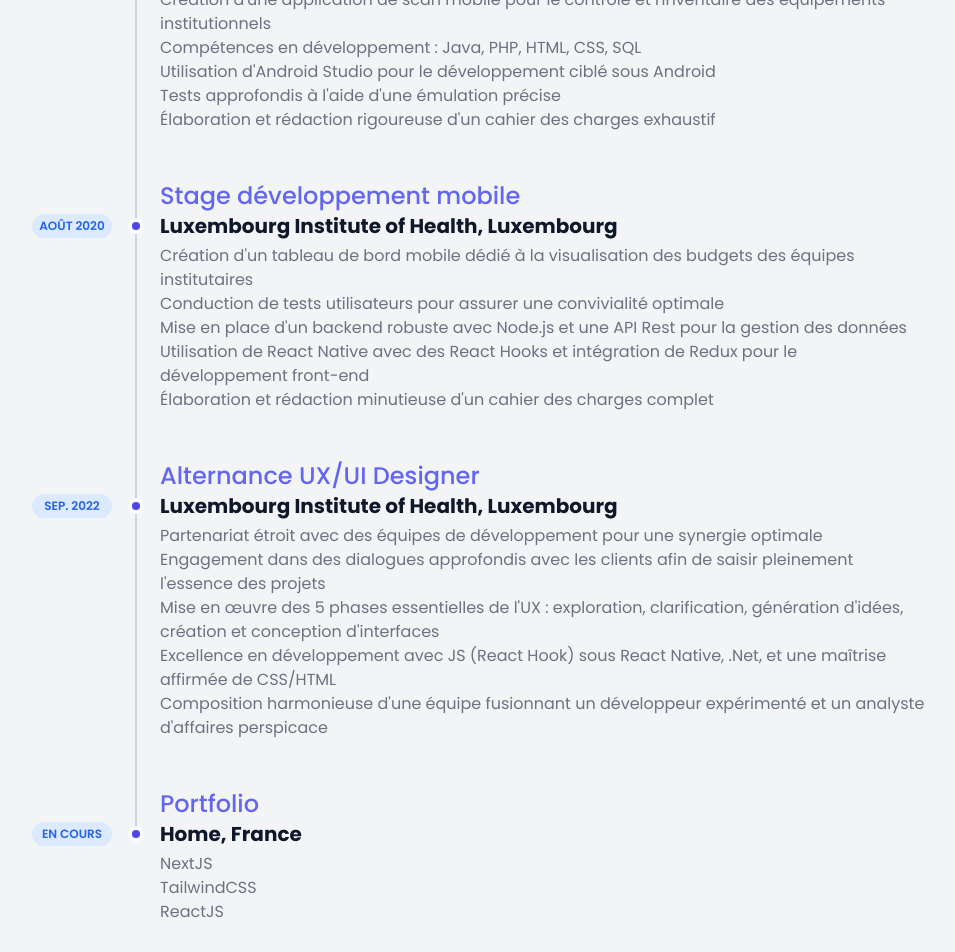
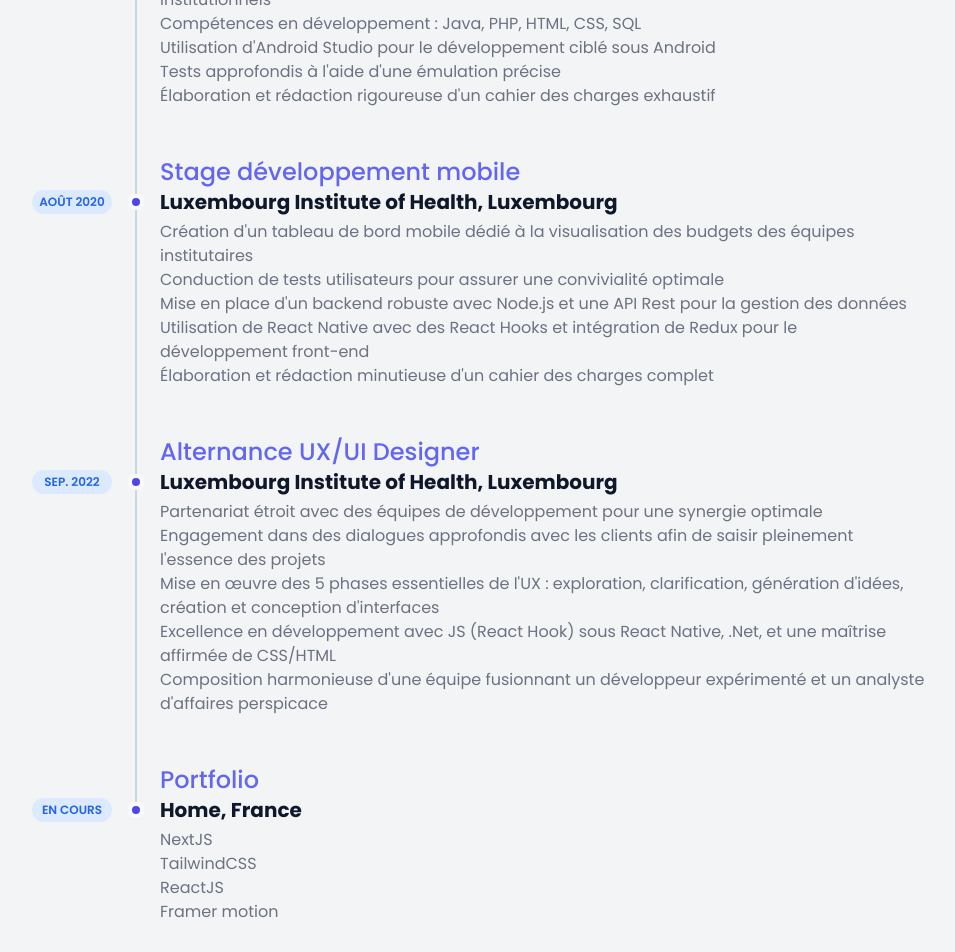
Before and after one commit to Kaohiso/portfolio-nextjs, a Next.js app: page / in a window 1280 px wide. Shown: the part 2800-3752 px from the top of the page, without its empty margins (160-1115 px from the left). Built offline with nearby package versions, Linux system fonts and the light colour scheme.

Commit message:
File for the animations created & addition of the first version of the animations & optimisation of the experience file & V1 completed

```diff
--- /dev/null
+++ b/src/app/components/sections/AnimatedSection.tsx
@@ -0,0 +1,34 @@
+import React from "react";
+import { motion, useAnimation, useInView } from "framer-motion";
+
+interface AnimatedSectionProps {
+  children: any;
+  delay?: number;
+  scale?: number;
+}
+
+const AnimatedSection = ({ children, delay = 0, scale = 0.95 }: AnimatedSectionProps) => {
+
+  const variant = {
+    visible: { opacity: 1, scale: 1 },
+    hidden: { opacity: 0, scale: scale },
+  };
+
+  return (
+    <motion.div
+      initial="hidden"
+      whileInView="visible"
+      viewport={{ once: true }}
+      transition={{
+        duration: 0.8,
+        delay: delay,
+        easeOut: [0, 0.71, 0.2, 1.01],
+      }}
+      variants={variant}
+    >
+      {children}
+    </motion.div>
+  );
+};
+
+export default AnimatedSection;
--- a/src/app/components/sections/experience/index.tsx
+++ b/src/app/components/sections/experience/index.tsx
@@ -1,136 +1,98 @@
 import React from "react";
+import AnimatedSection from "../AnimatedSection";
+
+interface experienceProps {
+  title: string;
+  date: string;
+  place: string;
+  liste: string[];
+}
 
 export default function Experience() {
-  return (
-    <section className="flex flex-col justify-center pt-20">
-      <h1 className="text-6xl text-gray-800 font-semibold mb-9">Expériences</h1>
+  const data = [
+    {
+      title: "Stage développement mobile",
+      date: "Août 2017",
+      place: "Luxembourg Institute of Health, Luxembourg",
+      liste: [
+        "Création d'une application de scan mobile pour le contrôle et l'inventaire des équipements institutionnels",
+        "Compétences en développement : Java, PHP, HTML, CSS, SQL",
+        "Utilisation d'Android Studio pour le développement ciblé sous Android",
+        "Tests approfondis à l'aide d'une émulation précise",
+        "Élaboration et rédaction rigoureuse d'un cahier des charges exhaustif",
+      ],
+    },
+    {
+      title: "Stage développement mobile",
+      date: "Août 2020",
+      place: "Luxembourg Institute of Health, Luxembourg",
+      liste: [
+        "Création d'un tableau de bord mobile dédié à la visualisation des budgets des équipes institutaires",
+        "Conduction de tests utilisateurs pour assurer une convivialité optimale",
+        "Mise en place d'un backend robuste avec Node.js et une API Rest pour la gestion des données",
+        "Utilisation de React Native avec des React Hooks et intégration de Redux pour le développement front-end",
+        "Élaboration et rédaction minutieuse d'un cahier des charges complet",
+      ],
+    },
+    {
+      title: "Alternance UX/UI Designer",
+      date: "Sep. 2022",
+      place: "Luxembourg Institute of Health, Luxembourg",
+      liste: [
+        "Partenariat étroit avec des équipes de développement pour une synergie optimale",
+        "Engagement dans des dialogues approfondis avec les clients afin de saisir pleinement l'essence des projets",
+        "Mise en œuvre des 5 phases essentielles de l'UX : exploration, clarification, génération d'idées, création et conception d'interfaces",
+        "Excellence en développement avec JS (React Hook) sous React Native, .Net, et une maîtrise affirmée de CSS/HTML",
+        "Composition harmonieuse d'une équipe fusionnant un développeur expérimenté et un analyste d'affaires perspicace",
+      ],
+    },
+    {
+      title: "Portfolio",
+      date: "En cours",
+      place: "Home, France",
+      liste: ["NextJS", "TailwindCSS", "ReactJS", "Framer motion"],
+    },
+  ];
+
+  function expSection(item: experienceProps) {
+    return (
       <div className="relative pl-8 sm:pl-32 py-6 group">
         <div className="font-caveat font-medium text-2xl text-indigo-500 mb-1 sm:mb-0">
-          Stage développement mobile
+          <AnimatedSection delay={0.2}>{item.title}</AnimatedSection>
         </div>
         <div className="flex flex-col sm:flex-row items-start mb-1 group-last:before:hidden before:absolute before:left-2 sm:before:left-0 before:h-full before:px-px before:bg-slate-300 sm:before:ml-[6.5rem] before:self-start before:-translate-x-1/2 before:translate-y-3 after:absolute after:left-2 sm:after:left-0 after:w-2 after:h-2 after:bg-indigo-600 after:border-4 after:box-content after:border-slate-50 after:rounded-full sm:after:ml-[6.5rem] after:-translate-x-1/2 after:translate-y-1.5">
           <time className="sm:absolute left-0 translate-y-0.5 inline-flex items-center justify-center text-xs font-semibold uppercase w-20 h-6 mb-3 sm:mb-0 text-blue-600 bg-blue-100 rounded-full">
-            Août 2017
+            <AnimatedSection delay={0.4}>{item.date}</AnimatedSection>
           </time>
           <div className="text-xl font-bold text-slate-900">
-            Luxembourg Institute of Health, Luxembourg
+            <AnimatedSection delay={0.6}>{item.place}</AnimatedSection>
           </div>
         </div>
         <div className="text-gray-500">
           <ul>
-            <li>
-              Création d'une application de scan mobile pour le contrôle et
-              l'inventaire des équipements institutionnels
-            </li>
-            <li>Compétences en développement : Java, PHP, HTML, CSS, SQL</li>
-            <li>
-              Utilisation d'Android Studio pour le développement ciblé sous
-              Android
-            </li>
-            <li>Tests approfondis à l'aide d'une émulation précise</li>
-            <li>
-              Élaboration et rédaction rigoureuse d'un cahier des charges
-              exhaustif
-            </li>
+            {item.liste.map((text, index) => (
+              <AnimatedSection delay={index * 0.2 + 0.8}>
+                <li>{text}</li>
+              </AnimatedSection>
+            ))}
           </ul>
         </div>
       </div>
+    );
+  }
 
-      <div className="relative pl-8 sm:pl-32 py-6 group">
-        <div className="font-caveat font-medium text-2xl text-indigo-500 mb-1 sm:mb-0">
-          Stage développement mobile
-        </div>
-        <div className="flex flex-col sm:flex-row items-start mb-1 group-last:before:hidden before:absolute before:left-2 sm:before:left-0 before:h-full before:px-px before:bg-slate-300 sm:before:ml-[6.5rem] before:self-start before:-translate-x-1/2 before:translate-y-3 after:absolute after:left-2 sm:after:left-0 after:w-2 after:h-2 after:bg-indigo-600 after:border-4 after:box-content after:border-slate-50 after:rounded-full sm:after:ml-[6.5rem] after:-translate-x-1/2 after:translate-y-1.5">
-          <time className="sm:absolute left-0 translate-y-0.5 inline-flex items-center justify-center text-xs font-semibold uppercase w-20 h-6 mb-3 sm:mb-0 text-blue-600 bg-blue-100 rounded-full">
-            Août 2020
-          </time>
-          <div className="text-xl font-bold text-slate-900">
-            Luxembourg Institute of Health, Luxembourg
-          </div>
-        </div>
-        <div className="text-gray-500">
-          <ul>
-            <li>
-              Création d'un tableau de bord mobile dédié à la visualisation des
-              budgets des équipes institutaires
-            </li>
-            <li>
-              Conduction de tests utilisateurs pour assurer une convivialité
-              optimale
-            </li>
-            <li>
-              Mise en place d'un backend robuste avec Node.js et une API Rest
-              pour la gestion des données
-            </li>
-            <li>
-              Utilisation de React Native avec des React Hooks et intégration de
-              Redux pour le développement front-end
-            </li>
-            <li>
-              Élaboration et rédaction minutieuse d'un cahier des charges
-              complet
-            </li>
-          </ul>
-        </div>
-      </div>
+  function TimeLine() {
+    return <div>{data.map((item: experienceProps) => expSection(item))}</div>;
+  }
 
-      <div className="relative pl-8 sm:pl-32 py-6 group">
-        <div className="font-caveat font-medium text-2xl text-indigo-500 mb-1 sm:mb-0">
-          Alternance UX/UI Designer
-        </div>
-        <div className="flex flex-col sm:flex-row items-start mb-1 group-last:before:hidden before:absolute before:left-2 sm:before:left-0 before:h-full before:px-px before:bg-slate-300 sm:before:ml-[6.5rem] before:self-start before:-translate-x-1/2 before:translate-y-3 after:absolute after:left-2 sm:after:left-0 after:w-2 after:h-2 after:bg-indigo-600 after:border-4 after:box-content after:border-slate-50 after:rounded-full sm:after:ml-[6.5rem] after:-translate-x-1/2 after:translate-y-1.5">
-          <time className="sm:absolute left-0 translate-y-0.5 inline-flex items-center justify-center text-xs font-semibold uppercase w-20 h-6 mb-3 sm:mb-0 text-blue-600 bg-blue-100 rounded-full">
-            Sep. 2022
-          </time>
-          <div className="text-xl font-bold text-slate-900">
-            Luxembourg Institute of Health, Luxembourg
-          </div>
-        </div>
-        <div className="text-gray-500">
-          <ul>
-            <li>
-              Partenariat étroit avec des équipes de développement pour une
-              synergie optimale
-            </li>
-            <li>
-              Engagement dans des dialogues approfondis avec les clients afin de
-              saisir pleinement l'essence des projets
-            </li>
-            <li>
-              Mise en œuvre des 5 phases essentielles de l'UX : exploration,
-              clarification, génération d'idées, création et conception
-              d'interfaces
-            </li>
-            <li>
-              Excellence en développement avec JS (React Hook) sous React
-              Native, .Net, et une maîtrise affirmée de CSS/HTML
-            </li>
-            <li>
-              Composition harmonieuse d'une équipe fusionnant un développeur
-              expérimenté et un analyste d'affaires perspicace
-            </li>
-          </ul>
-        </div>
-      </div>
-
-      <div className="relative pl-8 sm:pl-32 py-6 group">
-        <div className="font-caveat font-medium text-2xl text-indigo-500 mb-1 sm:mb-0">
-          Portfolio
-        </div>
-        <div className="flex flex-col sm:flex-row items-start mb-1 group-last:before:hidden before:absolute before:left-2 sm:before:left-0 before:h-full before:px-px before:bg-slate-300 sm:before:ml-[6.5rem] before:self-start before:-translate-x-1/2 before:translate-y-3 after:absolute after:left-2 sm:after:left-0 after:w-2 after:h-2 after:bg-indigo-600 after:border-4 after:box-content after:border-slate-50 after:rounded-full sm:after:ml-[6.5rem] after:-translate-x-1/2 after:translate-y-1.5">
-          <time className="sm:absolute left-0 translate-y-0.5 inline-flex items-center justify-center text-xs font-semibold uppercase w-20 h-6 mb-3 sm:mb-0 text-blue-600 bg-blue-100 rounded-full">
-            En cours
-          </time>
-          <div className="text-xl font-bold text-slate-900">Home, France</div>
-        </div>
-        <div className="text-gray-500">
-          <ul>
-            <li>NextJS</li>
-            <li>TailwindCSS</li>
-            <li>ReactJS</li>
-          </ul>
-        </div>
-      </div>
+  return (
+    <section className="flex flex-col justify-center pt-20">
+      <AnimatedSection scale={1}>
+        <h1 className="text-6xl text-gray-800 font-semibold mb-9">
+          Expériences
+        </h1>
+      </AnimatedSection>
+      <TimeLine />
     </section>
   );
 }
--- a/src/app/components/sections/formation/index.tsx
+++ b/src/app/components/sections/formation/index.tsx
@@ -1,6 +1,7 @@
 import React, { useState } from "react";
 import Skills from "./Skill";
 import Study from "./Study";
+import AnimatedSection from "../AnimatedSection";
 
 export default function Formation() {
   return (
```
Also changed, not shown: src/app/components/sections/about/index.tsx (+13 -4 lines), src/app/components/sections/contact/index.tsx (+33 -2 lines), src/app/components/sections/formation/Skill.tsx (+9 -2 lines), src/app/components/sections/formation/Study.tsx (+14 -3 lines), src/app/components/sections/portfolio/index.tsx (+10 -5 lines).
